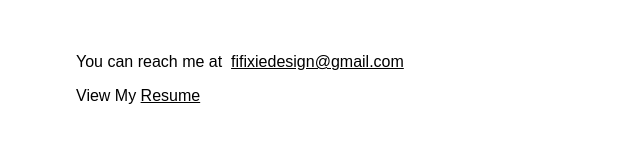
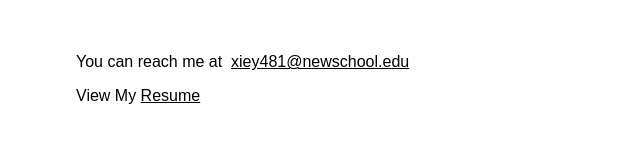
Before and after one commit to FifiXie/DesigninSafari, a plain HTML site: page About/About.html in a window 1280 px wide. Shown: the part 597-740 px from the top of the page, 52-692 px from the left. Drawn offline with Linux system fonts and the light colour scheme; a web font is replaced by a local one.

Commit message:
Update About.html

```diff
--- a/About/About.html
+++ b/About/About.html
@@ -46,7 +46,7 @@
 			<br>
 
 
-			<p id="email"> You can reach me at &nbsp<a href="mailto:fifixiedesign@gmail.com">fifixiedesign@gmail.com</a>
+			<p id="email"> You can reach me at &nbsp<a href="mailto:xiey481@newschool.edu">xiey481@newschool.edu</a>
 			</p>
 			<p id="res"> View My <a href="../Resume.pdf" target="_blank"> Resume </a></p>
 
```
